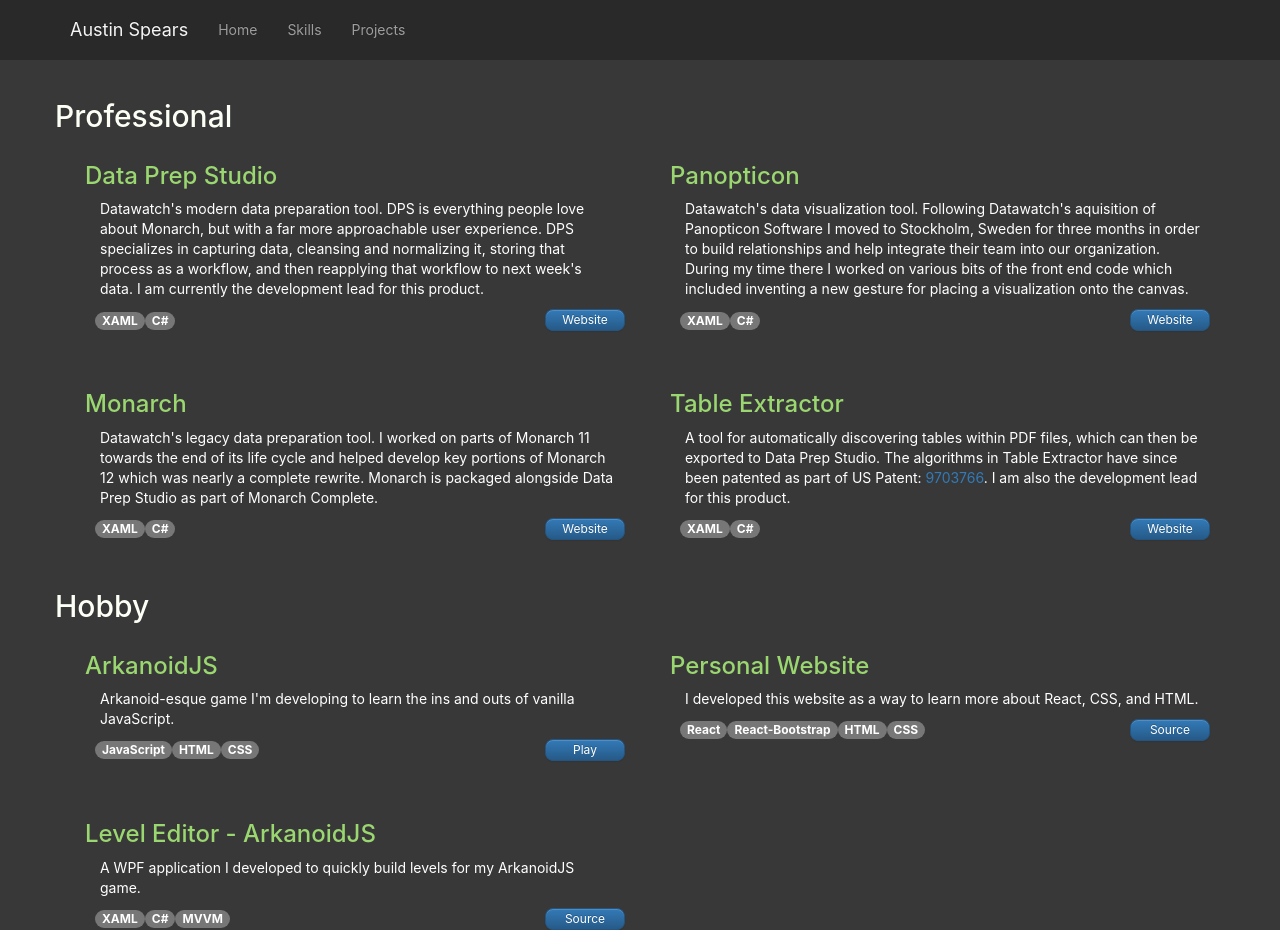
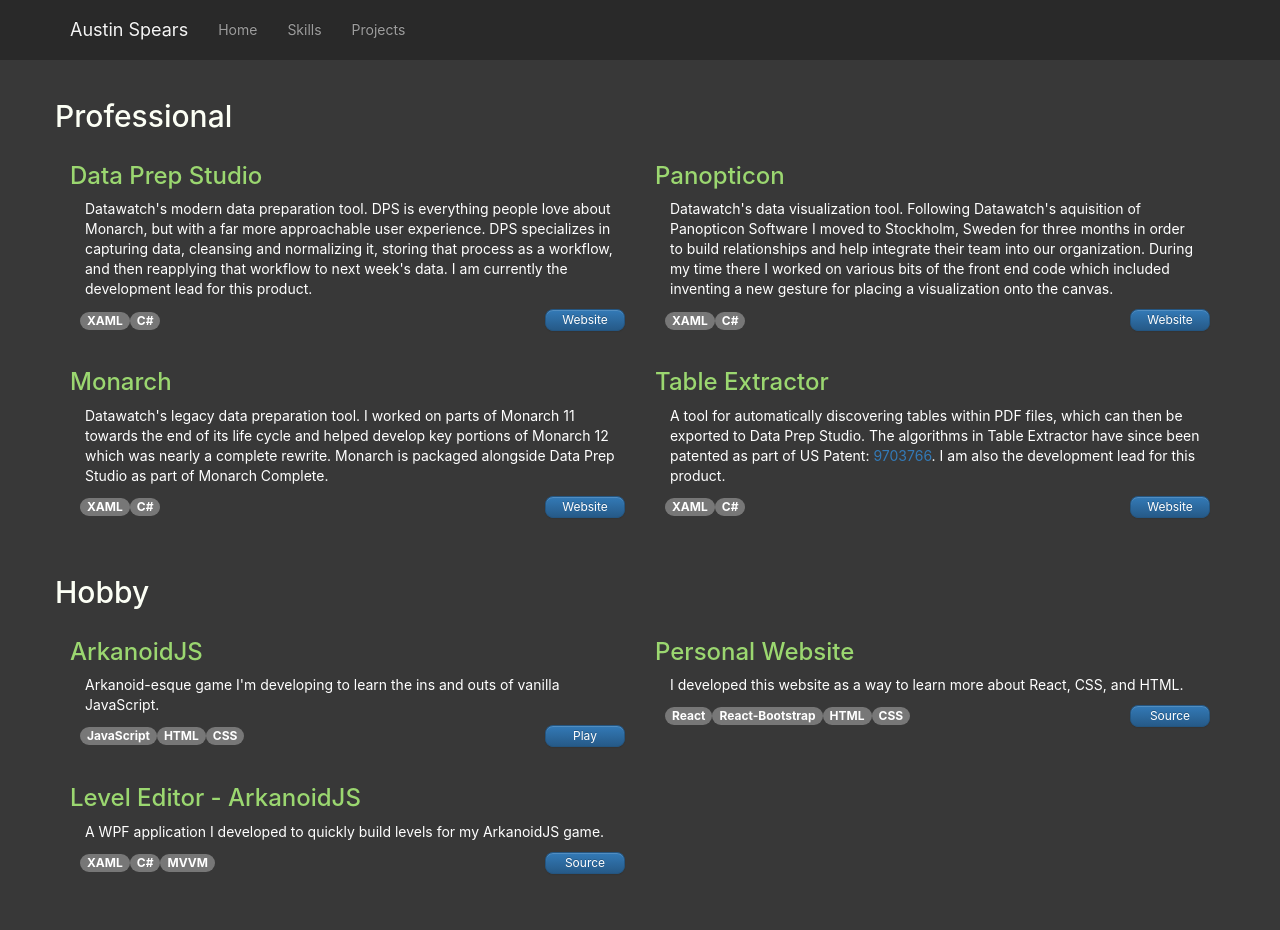
Before and after one commit to Tanoshikatta/AboutMe-React, a React (Create React App) app: page /projects in a window 1280 px wide. After the commit the page ends 892 px from the top, so only its background shows below. Built offline with nearby package versions, Linux system fonts and the light colour scheme.

Commit message:
Made some of the margins more consistent

```diff
--- a/src/css/pages.css
+++ b/src/css/pages.css
@@ -7,13 +7,13 @@
     margin-right: 30px;
 }
 
-.topProjectBlurb {
-    margin-left: 15px;
+.pageContentContainer {
+    margin-left: 20px;
+    margin-right: 20px;
 }
 
-.innerProjectBlurb {
-    margin-top: 60px;
-    margin-left: 15px;
+.projectBlurb {
+    margin-bottom: 50px;
 }
 
 .btn {
--- a/src/pages/projects.js
+++ b/src/pages/projects.js
@@ -5,14 +5,14 @@
 class Projects extends Component {
     render(){
         return(
-            <div>
+            <div className="pageContentContainer">
                 <div>
-                    <h2 style={{marginBottom: -30}}>Professional</h2>
+                    <h2>Professional</h2>
                     <Grid>
                         <Row>
                             <Col sm={6} md={6}>
                                 <ProjectBlurb
-                                    className="innerProjectBlurb"
+                                    className="projectBlurb"
                                     title="Data Prep Studio"
                                     description={
                                         <p>Datawatch's modern data preparation tool.  DPS is everything people love about Monarch, but with a far more approachable user experience.
@@ -30,7 +30,7 @@
                             </Col>
                             <Col sm={6} md={6}>
                                 <ProjectBlurb
-                                    className="innerProjectBlurb"
+                                    className="projectBlurb"
                                     title="Panopticon"
                                     description={
                                         <p>Datawatch's data visualization tool.  Following Datawatch's aquisition of Panopticon Software I moved to Stockholm, Sweden
@@ -51,7 +51,7 @@
                         <Row>
                             <Col sm={6} md={6}>
                                 <ProjectBlurb
-                                    className="innerProjectBlurb"
+                                    className="projectBlurb"
                                     title="Monarch"
                                     description={
                                         <p>Datawatch's legacy data preparation tool.  I worked on parts of Monarch 11 towards the end of its life cycle and helped
@@ -69,7 +69,7 @@
                             </Col>
                             <Col sm={6} md={6}>
                                 <ProjectBlurb
-                                    className="innerProjectBlurb"
+                                    className="projectBlurb"
                                     title="Table Extractor"
                                     description={
                                         <p>A tool for automatically discovering tables within PDF files, which can then be exported to Data Prep Studio.  The algorithms in
@@ -88,13 +88,13 @@
                         </Row>
                     </Grid>
                 </div>
-                <div>
-                    <h2 style={{marginTop: 50, marginBottom: -30}}>Hobby</h2>
+                <div style={{marginTop:40}}>
+                    <h2>Hobby</h2>
                     <Grid>
                         <Row>
                             <Col sm={6} md={6}>
                                 <ProjectBlurb
-                                    className="innerProjectBlurb"
+                                    className="projectBlurb"
                                     title="ArkanoidJS"
                                     description={
                                         <p>Arkanoid-esque game I'm developing to learn the ins and outs of vanilla JavaScript.</p>
@@ -113,7 +113,7 @@
                             </Col>
                             <Col sm={6} md={6}>
                                 <ProjectBlurb
-                                    className="innerProjectBlurb"
+                                    className="projectBlurb"
                                     title="Personal Website"
                                     description={
                                         <p>I developed this website as a way to learn more about React, CSS, and HTML.</p>
@@ -134,7 +134,7 @@
                         <Row>
                         <Col sm={6} md={6}>
                                 <ProjectBlurb
-                                    className="innerProjectBlurb"
+                                    className="projectBlurb"
                                     title="Level Editor - ArkanoidJS"
                                     description={
                                         <p>A WPF application I developed to quickly build levels for my ArkanoidJS game.</p>
--- a/src/pages/skills.js
+++ b/src/pages/skills.js
@@ -5,7 +5,7 @@
 class Skills extends Component {
     render() {
         return (
-            <div style={{marginLeft: 30, marginRight: 30}}>
+            <div className="pageContentContainer">
                 <h2>Professional</h2>
                 <Grid>
                     <Row>
```
